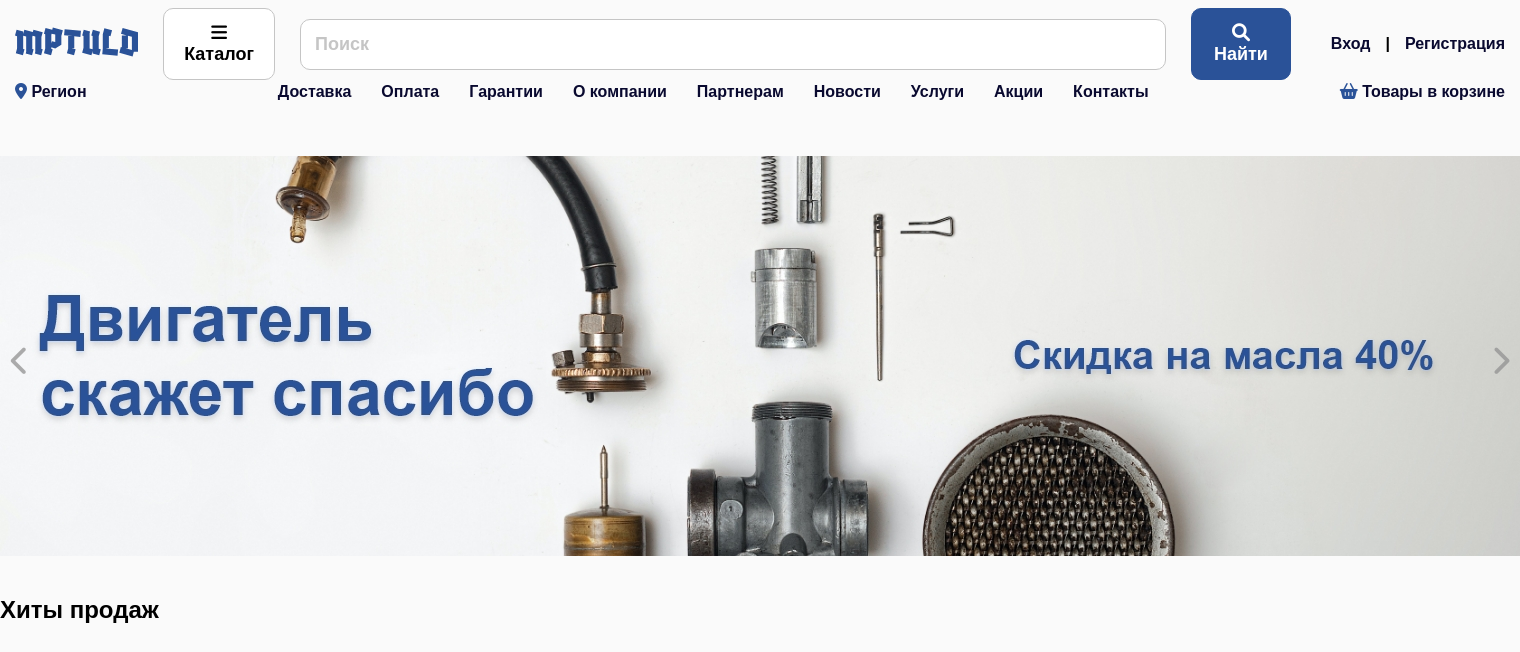
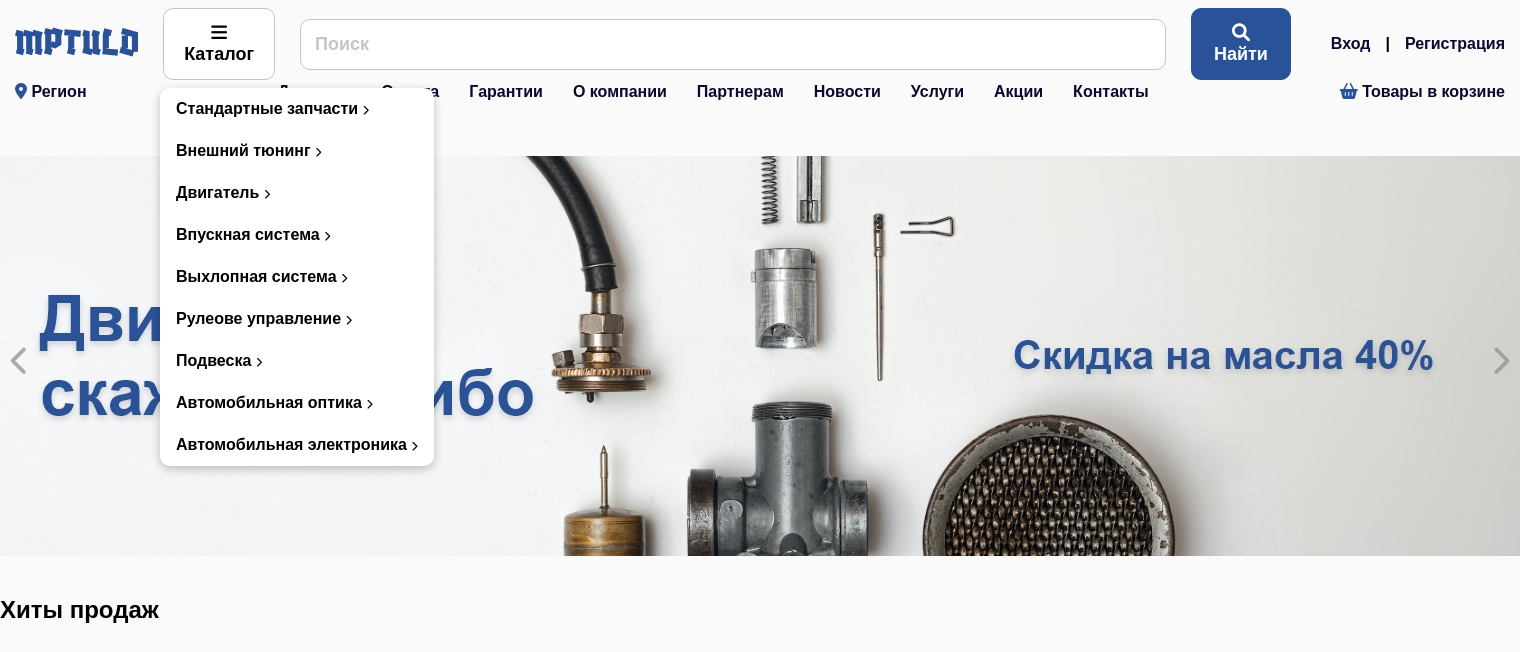
Before and after one commit to Kvazorin/mptuld, a PHP site: page / in a window 1520 px wide, after a click on "Каталог". Shown: the top 652 px of the page. Run offline with PHP 8.4, Linux system fonts and the light colour scheme; some libraries are stand-ins or nearby versions.

Commit message:
second commit

```diff
--- a/index.php
+++ b/index.php
@@ -1,8 +1,3 @@
-<?php
-require "db.php";
-session_start();
-?>
-
 <!DOCTYPE html>
 <html lang="ru">
 
@@ -27,7 +22,20 @@ session_start();
                 <div class="push-left"> <a href="#" class="logo"><img src="assets/images/logo.svg" alt="Mptuld"></a>
                 </div>
 
-                <button class="catalog_btn"><i class="fa-solid fa-bars"></i> Каталог</button>
+                <button onclick="dropDownFunction()" class="catalog_btn dropbtn"><i class="fa-solid fa-bars"></i>
+                    Каталог </button>
+                <div id="myDropdown" class="dropdown-content">
+                    <a href="#">Стандартные запчасти <i class="fa-solid fa-chevron-right"></i> </a>
+                    <a href="#">Внешний тюнинг <i class="fa-solid fa-chevron-right"></i> </a>
+                    <a href="#">Двигатель <i class="fa-solid fa-chevron-right"></i> </a>
+                    <a href="#">Впускная система <i class="fa-solid fa-chevron-right"></i> </a>
+                    <a href="#">Выхлопная система <i class="fa-solid fa-chevron-right"></i> </a>
+                    <a href="#">Рулеове управление <i class="fa-solid fa-chevron-right"></i> </a>
+                    <a href="#">Подвеска <i class="fa-solid fa-chevron-right"></i> </a>
+                    <a href="#">Автомобильная оптика <i class="fa-solid fa-chevron-right"></i> </a>
+                    <a href="#">Автомобильная электроника <i class="fa-solid fa-chevron-right"></i> </a>
+                </div>
+
 
                 <div>
                     <input type="text" placeholder="Поиск" class="search-bar">
```
